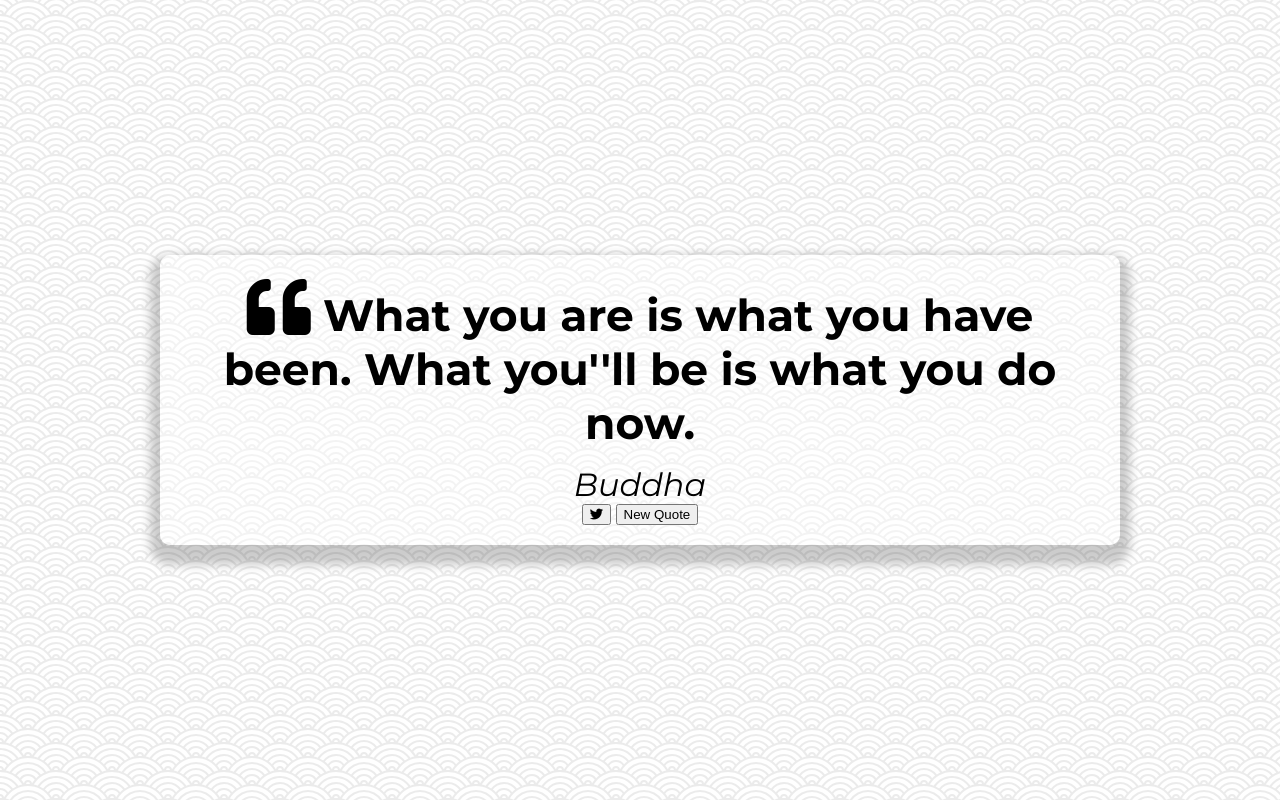
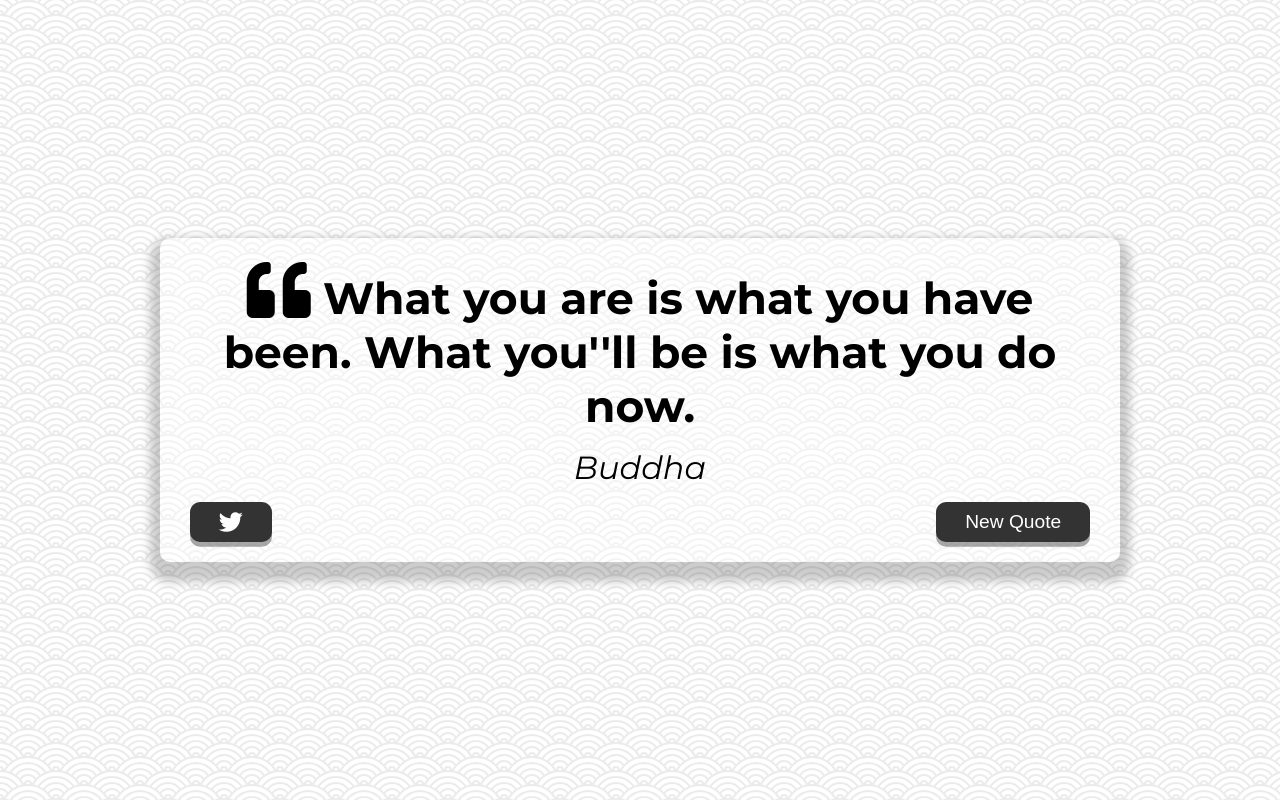
Before and after one commit to itaweb/Quote_Generator_js, a plain HTML site: page index.html in a window 1280 px wide. Drawn offline with Linux system fonts and the light colour scheme; no server answers.

Commit message:
add code js

```diff
--- a/script.js
+++ b/script.js
@@ -0,0 +1,17 @@
+// Get Quote From API
+async function getQuote() {
+  const proxyUrl = 'https://cors-anywhere.herokuapp.com/';
+  const apiUrl =
+    "http://api.forismatic.com/api/1.0/?method=getQuote&lang=ru&format=json";
+  try {
+    const response = await fetch(proxyUrl + apiUrl);
+    const data = await response.json();
+    console.log(data);
+  } catch (error) {
+    // getQuote();
+    console.log("Упс, нет цитаты...", error);
+  }
+}
+
+// On Load
+getQuote();
--- a/style.css
+++ b/style.css
@@ -46,6 +46,44 @@ body {
   font-style: italic;
 }
 
+.button-container {
+  margin-top: 15px;
+  display: flex;
+  justify-content: space-between;
+}
+
+button {
+  /*Свойство CSS курсора определяет курсор мыши, отображаемый, когда указатель мыши находится над элементом.*/
+  cursor: pointer;
+  font-size: 1.2rem;
+  height: 2.5rem;
+  border: none;
+  border-radius: 10px;
+  color: #fff;
+  background-color: #333;
+  outline: none;
+  padding: 0.5rem 1.8rem;
+  box-shadow: 0 0.3rem rgba(121, 121, 121, 0.65);
+}
+
+button:hover {
+  /* Добавляет осветление фона кнопки при наведении. */
+  filter: brightness(120%);
+}
+
+button:active {
+  transform: translate(0, 0.3rem);
+  box-shadow: 0 0.1rem rgba(255, 255, 255, 0.65);
+}
+
+.twitter-button:hover {
+  color: #38a1f3;
+}
+
+.fa-twitter {
+  font-size: 1.5rem;
+}
+
 /* Media Querry Tablet or Smaller */
 @media screen and (max-width: 1000px) {
   .quote-container {
```
